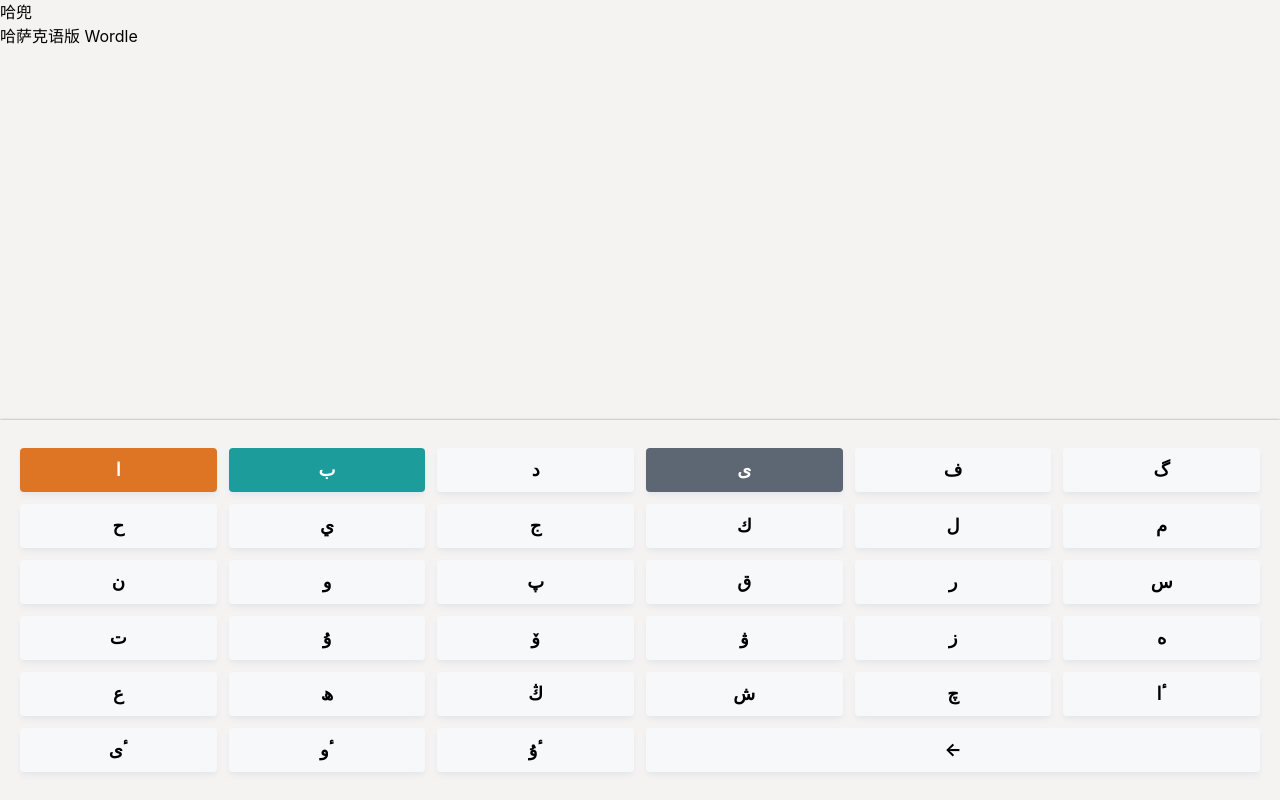
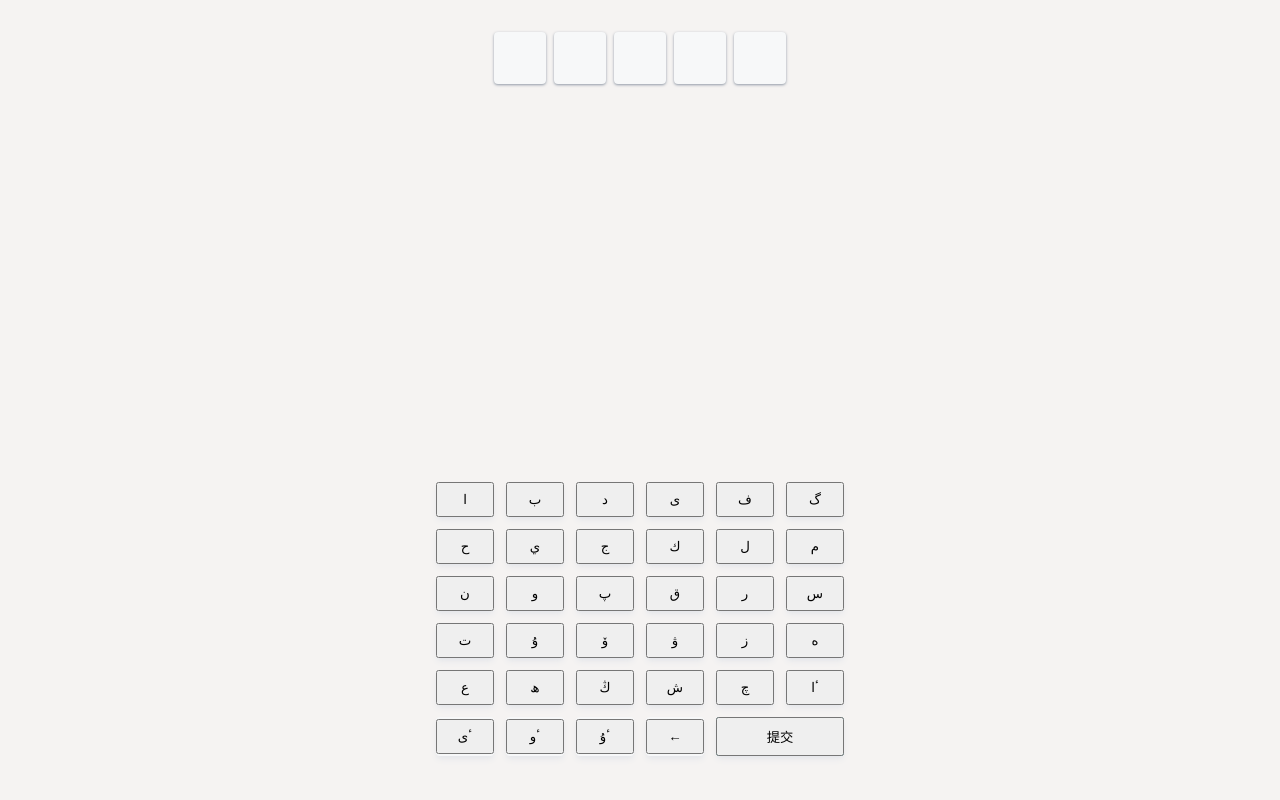
Before and after one commit to ha-pin/cordle, a React (Vite) app: page / in a window 1280 px wide. Built offline with nearby package versions, Linux system fonts and the light colour scheme.

Commit message:
feat :sparkles: : Update

```diff
--- a/src/App.less
+++ b/src/App.less
@@ -0,0 +1,4 @@
+.App {
+    @apply w-md md:(w-full);
+    @apply flex flex-col justify-start items-center;
+}
--- a/src/App.tsx
+++ b/src/App.tsx
@@ -1,30 +1,94 @@
-import { useState } from 'react'
+import { useEffect, useState } from 'react'
 import './App.less'
+import CharBox from './components/CharBox/CharBox'
 
 import Keyboard from './components/keyboard/Keyboard'
 
 const App = () => {
     const [type, setType] = useState<0 | 1 | 2>(1)
-    const [included, setIncluded] = useState<string[]>(["a"])
-    const [right, setRight] = useState<string[]>(["b"])
-    const [except, setExcept] = useState<string[]>(["e"])
+    const [included, setIncluded] = useState<Set<string>>(new Set())
+    const [right, setRight] = useState<Set<string>>(new Set())
+    const [except, setExcept] = useState<Set<string>>(new Set())
 
-    const [answers, setAnswers] = useState<string[][]>([])
+    const [answers, setAnswers] = useState<Array<Array<[string, number]>>>([])
+    const [current, setCurrent] = useState<Array<[string, number]>>([])
+    const [idx, setIdx] = useState<number>(0)
     const [attempt, setAttempt] = useState<number>(0)
+    const [got, setGot] = useState<boolean>(false)
+
+    const ans = "jaqse"
+
+    useEffect(() => {
+        // 根据答案生成初始化的值
+        setCurrent(Array(ans.length).fill(["", -1]))
+    }, [])
 
     const backspace = () => {
-
+        if (idx > 0) {
+            let tmp = [...current]
+            tmp.splice(idx - 1, 1, ["", -1])
+            setIdx(idx - 1)
+            setCurrent(tmp)
+        }
     }
 
-    const add = () => { }
+    /**
+     * 追加元素
+     * @param c
+     */
+    const add = (c: string) => {
+        if (idx < ans.length) {
+            let tmp = [...current]
+            tmp.splice(idx, 1, [c, -1])
+            setIdx(idx + 1)
+            setCurrent(tmp)
+        }
+    }
+
+    const check = () => {
+        const back = [...current].map((c, idx) => {
+            if (c[0] === ans.charAt(idx)) {
+                setRight(new Set([...right, c[0]]))
+                return [c[0], 1]
+            }
+
+            if (Array.from(ans).includes(c[0])) {
+                setIncluded(new Set([...included, c[0]]))
+                return [c[0], 2]
+            }
+
+            setExcept(new Set([...except, c[0]]))
+            return [c[0], 0]
+        }) as [string, number][]
+
+        if (back.every((c) => c[1] === 1)) {
+            setGot(true)
+        }
+
+        return back
+    }
+
+    // TODO 提交答案次数限制
+    const submit = () => {
+        if (idx === ans.length && current.every(x => x[0] !== "")) {
+            setAnswers([...answers, check()])
+            setCurrent(Array(ans.length).fill(["", -1]))
+            setIdx(0)
+        }
+    }
 
     return (
-        <div className="w-sm <md:(w-full)">
-            <div>
-                <p>哈兜</p>
-                <p>哈萨克语版 Wordle</p>
+        <div className="App">
+            <div className={!got ? "mb-[400px] mt-3" : "m-3"}>
+                {answers.length > 0 && answers.map(item => <CharBox chars={item} />)}
+                {!got && current.length !== 0 && <CharBox chars={current} />}
             </div>
-            <Keyboard type={type} included={included} right={right} except={except} add={add} backspace={backspace} />
+            {
+                got && <div>
+                    <p>恭喜你猜对了今日份的词汇！</p>
+                </div>
+            }
+            <Keyboard type={type} included={included} right={right} except={except} add={add} backspace={backspace} submit={submit} hidden={got} />
         </div>
     )
 }
--- /dev/null
+++ b/src/components/CharBox/CharBox.less
@@ -0,0 +1,24 @@
+.cordle-cb {
+    @apply select-none w-md <md:(w-full) flex flex-row justify-center items-center px-5;
+
+    & > li {
+        @apply shadow shadow-gray-400;
+        @apply w-13 h-13 m-1 rounded flex justify-center items-center;
+    }
+
+    .cordle-cb-except {
+        @apply bg-[#5d6673] text-white;
+    }
+
+    .cordle-cb-right {
+        @apply bg-[#1d9c9c] text-white;
+    }
+
+    .cordle-cb-included {
+        @apply bg-[#de7525] text-white;
+    }
+
+    .cordle-cb-pending {
+        @apply bg-[#f7f8f9] text-black;
+    }
+}
--- /dev/null
+++ b/src/components/CharBox/CharBox.tsx
@@ -0,0 +1,22 @@
+import { FC } from "react"
+import "./CharBox.less"
+
+interface ICharBoxProps {
+    chars: Array<[string, number]>
+}
+
+const CharBox: FC<ICharBoxProps> = ({ chars }) => {
+    const isArabic = (c: string) => {
+        // 判断 RTL 渲染
+        return true
+    }
+
+    return <ul className="cordle-cb">
+        {/* 老文字 RTL */}
+        {isArabic(chars[0][0]) && chars.map(([char, status], idx) => <li key={`${char}-${idx}`} className={status === 0 ? "cordle-cb-except" : status === 1 ? "cordle-cb-right" : status === 2 ? "cordle-cb-included" : "cordle-cb-pending"}>
+            <span>{char}</span>
+        </li>)}
+    </ul>
+}
+
+export default CharBox
--- /dev/null
+++ b/src/components/Introduce/Introduce.tsx
@@ -0,0 +1,26 @@
+const Introduce = () => {
+    return <div className="h-full fixed z-50">
+        <div>
+            <p>哈兜</p>
+            <p>哈萨克语版 Wordle</p>
+        </div>
+
+        <div>
+            <p>游戏规则</p>
+            <p>随着单词的长度你有不同次数的尝试机会猜一个 <b>哈语单词</b>。</p>
+            <p>每次猜测后，格子中的颜色将会标识其与正确答案的区别。</p>
+        </div>
+
+        {/* 示例1 */}
+        {/* 示例2 */}
+
+        {/* 开始游戏 */}
+
+        {/* 配置项菜单 */}
+        <p>
+            inspired by <a href="https://www.wordle.net/">Wordle</a>, <a href="https://handle.antfu.me" title="Handle">汉兜</a>, made by <a href="https://goer.icu" title="Herbert He">Herbert He</a>
+        </p>
+    </div>
+}
+
+export default Introduce
--- a/src/components/keyboard/Keyboard.less
+++ b/src/components/keyboard/Keyboard.less
@@ -1,6 +1,6 @@
 .cordle-kb-ul {
-    @apply shadow shadow-dark-200;
-    @apply bg-[#f5f3f2] select-none fixed px-5 py-7 bottom-0 w-full grid grid-cols-6 gap-3 list-none;
+    @apply w-md <md:(shadow shadow-dark-200 w-full);
+    @apply bg-[#f5f3f2] select-none px-5 py-7 grid grid-cols-6 gap-3 list-none;
 
     & > li {
         @apply shadow shadow-md shadow-gray-200;
@@ -27,6 +27,9 @@
         @apply bg-[#de7525] text-white;
     }
     .cordle-kb-backspace {
-        @apply bg-[#f7f8f9] col-span-3;
+        @apply bg-[#f7f8f9];
+    }
+    .cordle-kb-submit {
+        @apply bg-[#1d9c9c] text-white col-span-2;
     }
 }
--- a/src/components/keyboard/Keyboard.tsx
+++ b/src/components/keyboard/Keyboard.tsx
@@ -7,7 +7,7 @@ interface IKBObject {
 
 const kb: IKBObject = {
     a: ["a", "ا"],
-    b: ["b","ب"],
+    b: ["b", "ب"],
     d: ["d", "د"],
     e: ["e", "ى"],
     f: ["f", "ف"],
@@ -43,26 +43,34 @@ const kb: IKBObject = {
 
 interface IKeyboardProps {
     type: 0 | 1 | 2
-    right: string[]
-    included: string[]
-    except: string[]
+    right: Set<string>
+    included: Set<string>
+    except: Set<string>
     add: (key: string) => void
     backspace: () => void
+    submit: () => void
+    hidden: boolean
 }
 
-const Keyboard: FC<IKeyboardProps> = ({ type, right, included, except, add, backspace }) => {
+const Keyboard: FC<IKeyboardProps> = ({ type, right, included, except, add, backspace, submit, hidden }) => {
     return (
+        <div className="overflow-hidden fixed bottom-0 w-full flex flex-row justify-center items-center"
+            style={hidden ? { display: "none" } : {}}>
             <ul className="cordle-kb-ul">
                 {
                     Object.keys(kb).map((key) => [key, kb[key][type]]).map(key =>
-                <li key={key[0]} className={except.includes(key[0]) ? "cordle-kb-except" : right.includes(key[0]) ? "cordle-kb-right" : included.includes(key[0]) ? "cordle-kb-included" : right.includes(key[0]) ? "cordle-kb-right" : "cordle-kb-normal"}>
-                    <button type="button" disabled={except.includes(key[0])} onClick={() => add(key[0])}>{key[1]}</button>
+                        <li key={key[0]} className={except.has(key[0]) ? "cordle-kb-except" : right.has(key[0]) ? "cordle-kb-right" : included.has(key[0]) ? "cordle-kb-included" : right.has(key[0]) ? "cordle-kb-right" : "cordle-kb-normal"}>
+                            <button type="button" disabled={except.has(key[0])} onClick={() => add(key[0])}>{key[1]}</button>
                         </li>)
                 }
                 <li className="cordle-kb-backspace">
-                <button type="button" onClick={() => backspace()}>{'<-'}</button>
+                    <button type="button" onClick={() => backspace()}>←</button>
+                </li>
+                <li className="cordle-kb-submit">
+                    <button type="button" onClick={() => submit()}>提交</button>
                 </li>
             </ul>
+        </div>
     )
 }
 
--- a/src/index.less
+++ b/src/index.less
@@ -32,4 +32,8 @@ code {
     margin: 0;
     padding: 0;
     width: 100%;
+    display: flex;
+    flex-direction: column;
+    justify-content: flex-start;
+    align-items: center;
 }
--- a/src/main.tsx
+++ b/src/main.tsx
@@ -1,8 +1,7 @@
 import React from 'react'
 import ReactDOM from 'react-dom/client'
+import 'virtual:windi.css'
 import App from './App'
-import "@unocss/reset/tailwind.css"
-import "uno.css"
 import './index.less'
 
 ReactDOM.createRoot(document.getElementById('root')!).render(
--- a/vite.config.ts
+++ b/vite.config.ts
@@ -1,16 +1,9 @@
 import { defineConfig } from 'vite'
 import react from '@vitejs/plugin-react'
-import Unocss from "unocss/vite"
-import presetWind from "@unocss/preset-wind"
-import transformerDirective from '@unocss/transformer-directives'
+import WindiCSS from 'vite-plugin-windicss'
 
 // https://vitejs.dev/config/
 export default defineConfig({
-    plugins: [react(), Unocss({
-        presets: [
-            presetWind()
-        ],
-        transformers: [transformerDirective()]
-    })],
+    plugins: [react(), WindiCSS()],
     base: "/cordle/"
 })
```
Also changed, not shown: package.json (+3 -4 lines), 1 other file (tests, documents, lock files or other folders). Lines whose indentation alone changed are shown as unchanged.
